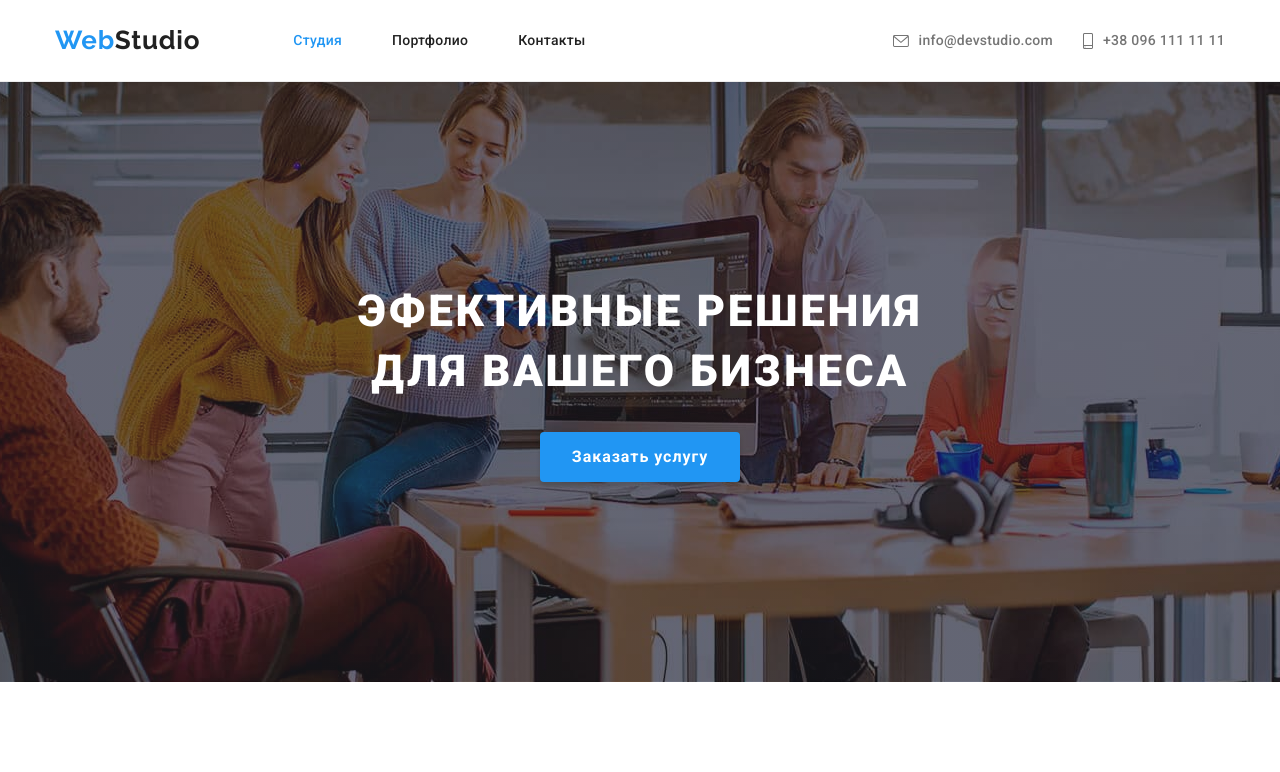
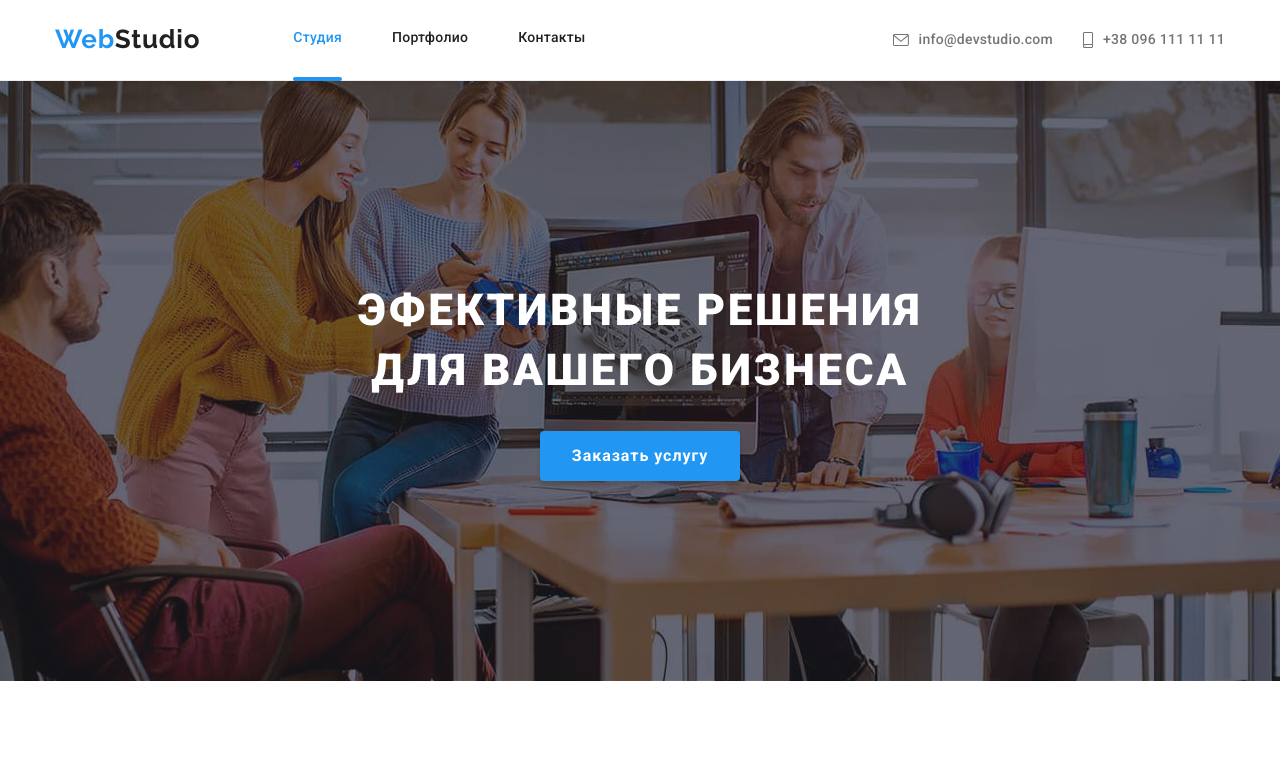
Before and after one commit to Eastvarga/goit-markup-hw-05, a plain HTML site: page index.html in a window 1280 px wide. Shown: the top 772 px of the page. Drawn offline with Linux system fonts and the light colour scheme.

Commit message:
Active link
Добавлено подчеркивание активной страницы

```diff
--- a/index.html
+++ b/index.html
@@ -19,20 +19,20 @@
       <!-- div container -->
       <div class="container flex">
         <!-- navigation -->
-        <nav class="nav">
+        <nav class="nav flex">
           <!-- Logo -->
           <a class="logo" href="./index.html">
             <span class="logo-head">Web</span>Studio</a
           >
           <!-- Main links -->
-          <ul class="nav-links list">
+          <ul class="nav-links list flex">
             <li><a class="link current" href="./index.html">Студия</a></li>
             <li><a class="link" href="./portfolio.html">Портфолио</a></li>
             <li><a class="link" href="">Контакты</a></li>
           </ul>
         </nav>
         <!-- Contacts -->
-        <ul class="contact list">
+        <ul class="contact list flex">
           <li>
             <a class="link" href="mailto:info@devstudio.com">
               <svg class="mail-icon">
--- a/styles/styles.css
+++ b/styles/styles.css
@@ -60,6 +60,12 @@ a {
 }
 /* header */
 .header {
+  /* центрируем элементы в хедере по вертикали,
+ добавляем паддинги уменьшены отступы на ширину border-top и border-bottom*/
+  align-items: center;
+  padding-top: 23px;
+  padding-bottom: 24px;
+
   background-color: var(--white-color);
   font-weight: 500;
   font-size: 14px;
@@ -84,19 +90,7 @@ a {
   flex-wrap: wrap;
   /* background-color: teal; */
 }
-/* центрируем элементы в хедере по вертикали,
- добавляем паддинги*/
-.header {
-  align-items: center;
-  padding-top: 24px;
-  padding-bottom: 25px;
-}
-/* элементы хедера превращаем во флекс элементы */
-.nav,
-.nav-links,
-.contact {
-  display: flex;
-}
+
 /* центрируем элементы */
 .nav,
 .contact {
@@ -153,6 +147,17 @@ a {
 .nav-links .link {
   color: var(--title-text-color);
 }
+/* подчеркивание активной страницы */
+.link.current::after {
+  content: "";
+  width: 100%;
+  height: 4px;
+  position: relative;
+  bottom: -31px;
+  background: var(--accent-color);
+  border-radius: 2px;
+}
+
 /* header, footer links hover, focus цвет при наведении, фокусе  */
 .nav-links .link.current,
 .nav-links .link:hover,
```
Also changed, not shown: portfolio.html (+3 -3 lines).
